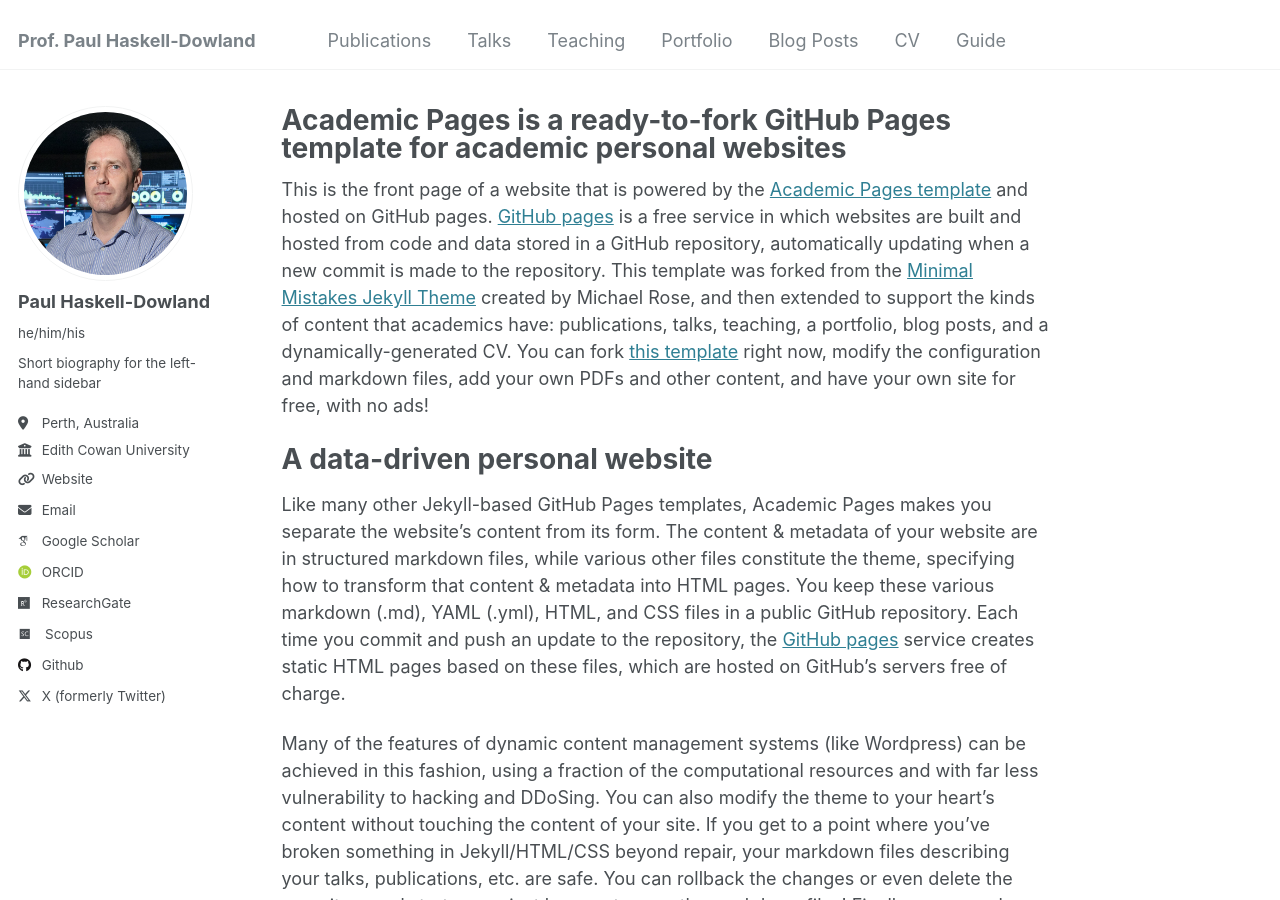
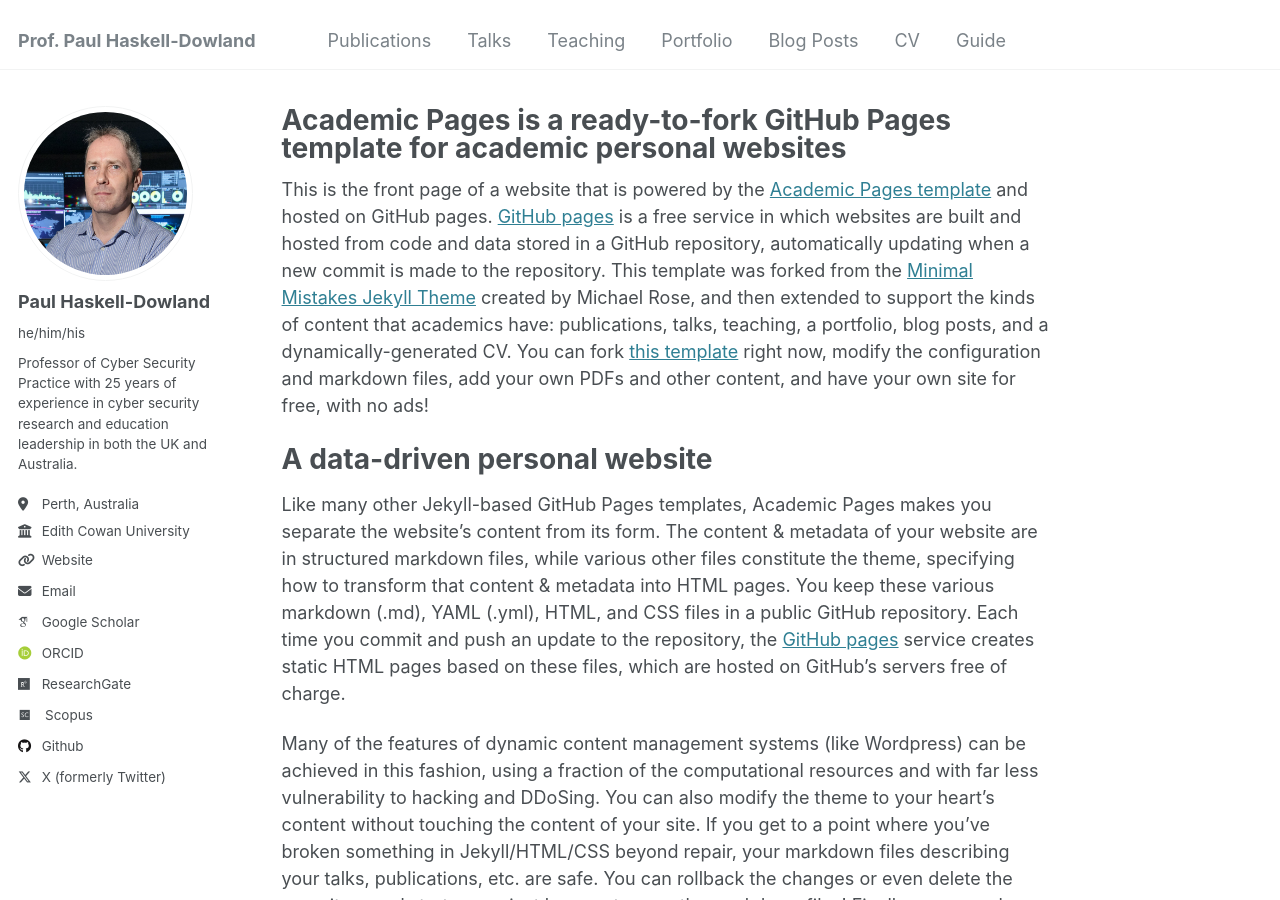
Before and after one commit to pdowland/phdweb, a Jekyll site: the page built from _pages/about.md, in a window 1280 px wide and 900 px high. Built offline with Jekyll 4.4.1, drawn with Linux system fonts in a browser that asks for light colours; some web fonts are replaced.

Commit message:
Update _config.yml

```diff
--- a/_config.yml
+++ b/_config.yml
@@ -11,7 +11,7 @@ locale                   : "en-US"
 title                    : "Prof. Paul Haskell-Dowland"
 title_separator          : "-"
 name                     : &name "Paul Haskell-Dowland"
-description              : &description "25 years of experience in cyber security research and education leadership in both the UK and Australia."
+description              : &description "Prof. Paul Haskell-Dowland has 25 years of experience in cyber security research and education leadership in both the UK and Australia."
 url                      : "https://test.haskell-dowland.com"
 baseurl                  : "/phdweb"
 repository               : "academicpages/academicpages.github.io"
@@ -24,7 +24,7 @@ author:
   avatar           : "profile.jpg"
   name             : "Paul Haskell-Dowland"
   pronouns         : "he/him/his"
-  bio              : "Short biography for the left-hand sidebar"
+  bio              : "Professor of Cyber Security Practice with 25 years of experience in cyber security research and education leadership in both the UK and Australia."
   location         : "Perth, Australia"
   employer         : "Edith Cowan University"
   uri              : "https://www.ecu.edu.au/schools/science/staff/profiles/associate-deans/dr-paul-haskell-dowland"
```
